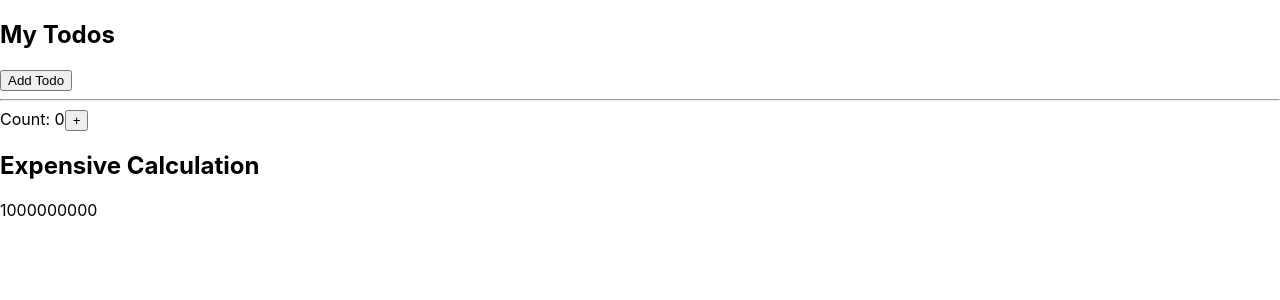
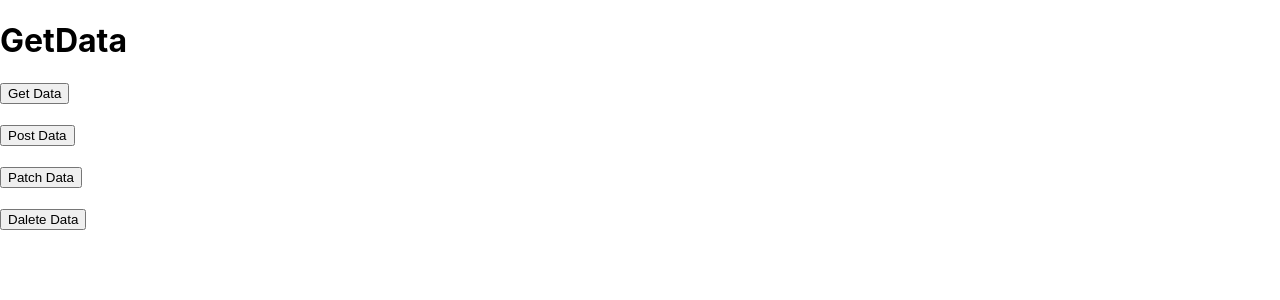
Before and after one commit to iqranaz240/New-React-App, a React (Create React App) app: page / in a window 1280 px wide. Shown: the top 300 px of the page. Built offline with nearby package versions, Linux system fonts and the light colour scheme.

Commit message:
axios requests

```diff
--- a/package.json
+++ b/package.json
@@ -8,6 +8,7 @@
     "@mui/icons-material": "^6.2.1",
     "@mui/material": "^6.2.1",
     "@toolpad/core": "^0.11.0",
+    "axios": "^1.7.9",
     "cra-template": "1.2.0",
     "react": "^19.0.0",
     "react-dom": "^19.0.0",
--- a/src/App.js
+++ b/src/App.js
@@ -1,10 +1,12 @@
 import './App.css';
+import GetData from './components/GetData';
 import Todo from './components/Todo';
 
 function App() {
   return (
     <>
-      <Todo />
+      {/* <Todo /> */}
+      <GetData/>
     </>
   );
 }
--- /dev/null
+++ b/src/components/GetData.js
@@ -0,0 +1,54 @@
+import React, { useState } from 'react'
+import axios from 'axios';
+
+function GetData() {
+
+    const getData = async() => {
+        const data = await axios.get('https://jsonplaceholder.typicode.com/todos');
+        console.log(data.data);
+    }
+
+    const postData = async() => {
+        const data = {
+            title: 'New Todo',
+            completed: false,
+        }
+
+        const res = await axios.post('https://jsonplaceholder.typicode.com/todos', data);
+        console.log(res)
+    }
+
+    const patchData = async() => {
+        const updatedData = {
+            title: 'New Updated Todo',
+            completed: false,
+        }
+
+        const res = await axios.put('https://jsonplaceholder.typicode.com/todos/5', updatedData);
+        console.log(res)
+    }
+
+    const deleteData = async() => {
+
+        const res = await axios.delete('https://jsonplaceholder.typicode.com/todos/1');
+        console.log(res)
+    }
+
+  return (
+    <div>
+        <h1>GetData</h1>
+        <button onClick={getData}>Get Data</button>
+        <br></br>
+        <br></br>
+        <button onClick={postData}>Post Data</button>
+        <br></br>
+        <br></br>
+        <button onClick={patchData}>Patch Data</button>
+        <br></br>
+        <br></br>
+        <button onClick={deleteData}>Dalete Data</button>
+    </div>
+  )
+}
+
+export default GetData
```
Also changed, not shown: 1 other file (tests, documents, lock files or other folders).
